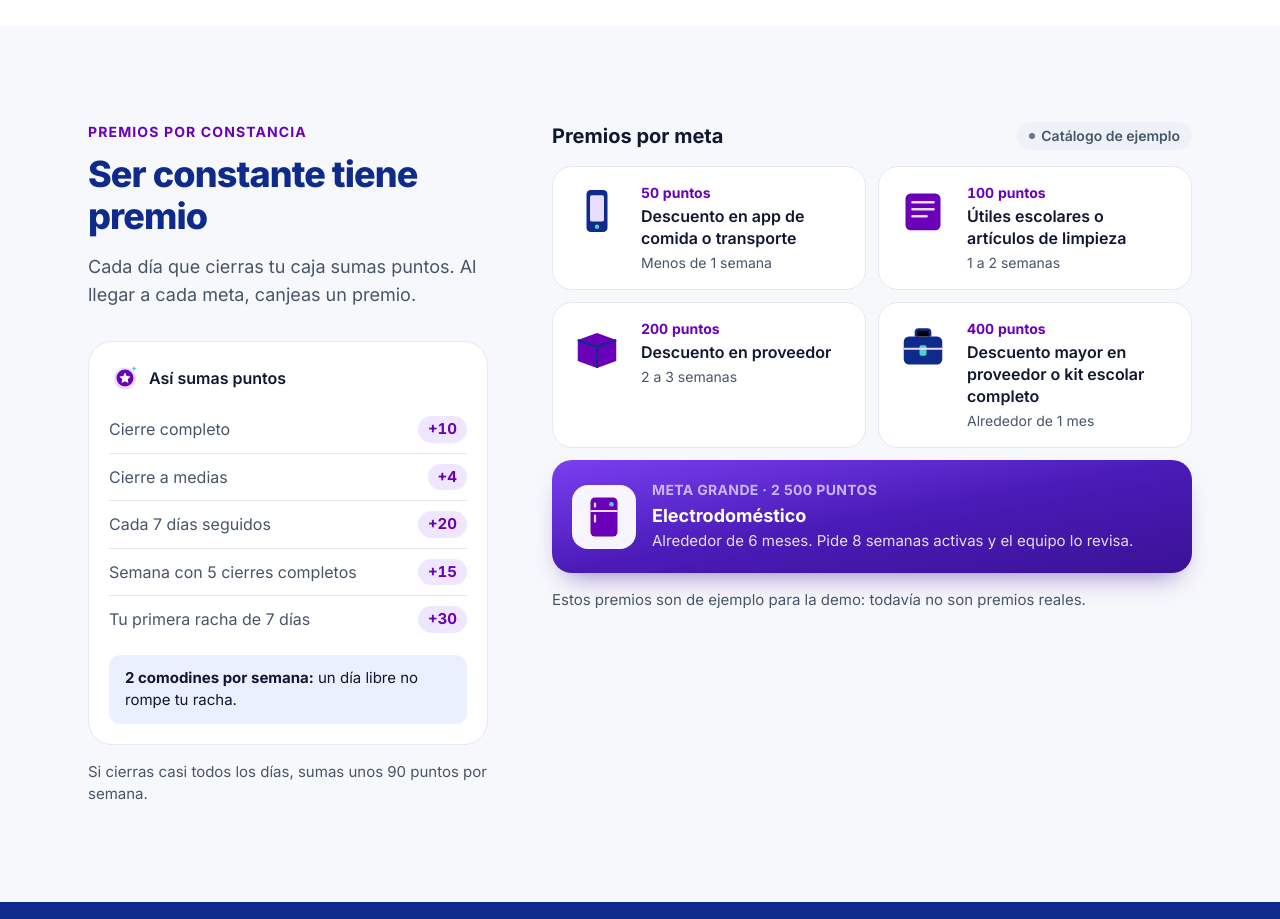
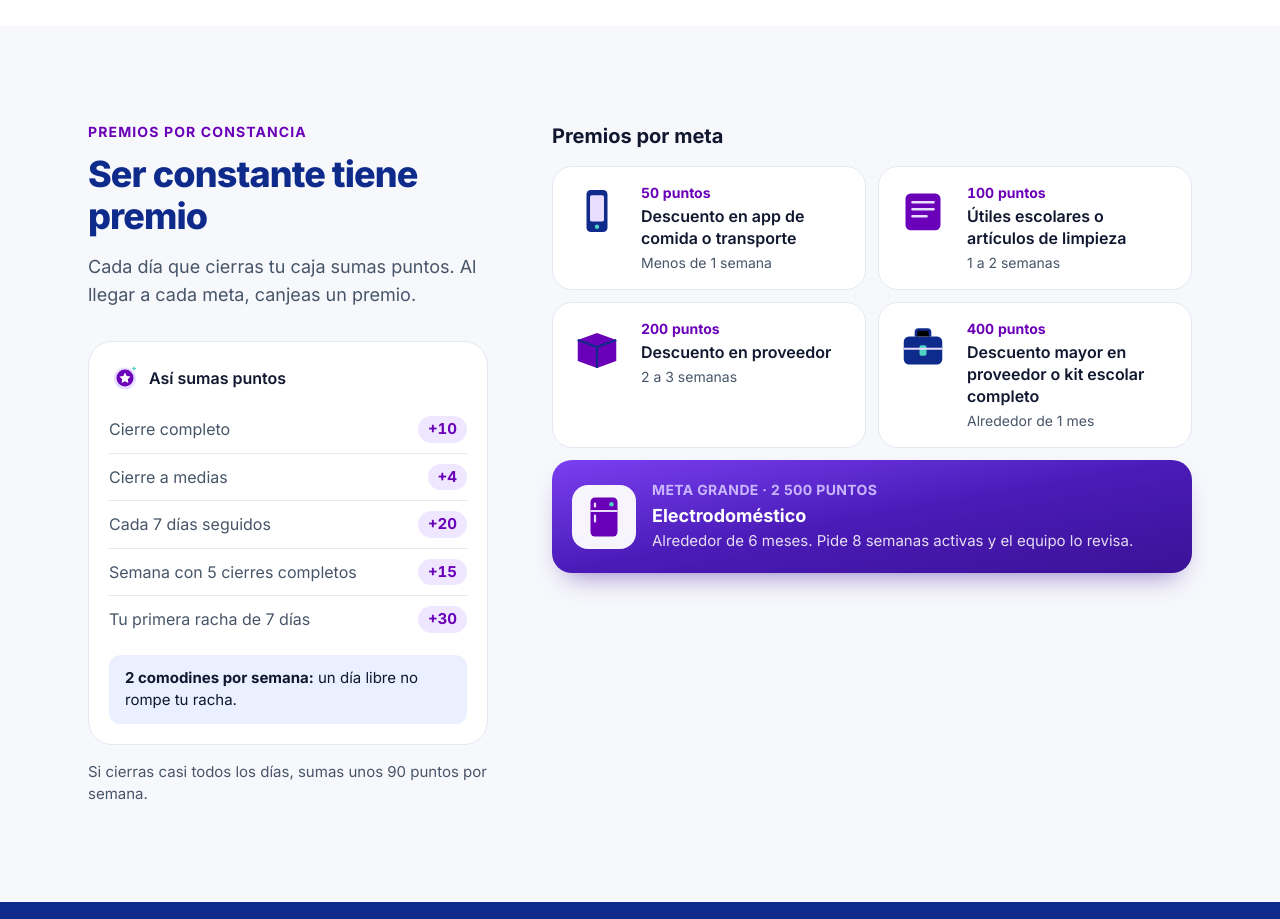
Before and after one commit to NahiaEscalante/alza-project, a React (Vite) app in the folder web/: page / in a window 1280 px wide. Shown: the part 2640-3559 px from the top of the page. Built offline with nearby package versions, Linux system fonts and the light colour scheme.

Commit message:
feat(landing): remove the example-catalog tag and footnote from rewards (D75)
Co-Authored-By: Claude Opus 5.5 <noreply@anthropic.com>

```diff
--- a/web/src/landing/Rewards.tsx
+++ b/web/src/landing/Rewards.tsx
@@ -1,7 +1,7 @@
 import { PointsStar, RewardArt, type RewardKind } from './icons';
-import { ExampleTag, Eyebrow, groupThousands, Section } from './ui';
+import { Eyebrow, groupThousands, Section } from './ui';
 
-/** «Premios por constancia» (13.1, 13.2). The catalog is an example and says so (3.2). */
+/** «Premios por constancia» (13.1, 13.2). Without the example-catalog notes on the landing (D75). */
 
 const EARN = [
   { label: 'Cierre completo', points: 10 },
@@ -74,10 +74,7 @@ export function Rewards() {
         </div>
 
         <div>
-          <div className="flex flex-wrap items-center justify-between gap-3">
-            <h3 className="text-xl font-bold text-text">Premios por meta</h3>
-            <ExampleTag>Catálogo de ejemplo</ExampleTag>
-          </div>
+          <h3 className="text-xl font-bold text-text">Premios por meta</h3>
           <ul className="mt-4 grid gap-3 sm:grid-cols-2">
             {REWARDS.map((r) => (
               <li
@@ -108,10 +105,6 @@ export function Rewards() {
               </p>
             </div>
           </div>
-
-          <p className="mt-4 text-[15px] text-muted">
-            Estos premios son de ejemplo para la demo: todavía no son premios reales.
-          </p>
         </div>
       </div>
     </Section>
```
Also changed, not shown: 1 other file (tests, documents, lock files or other folders).
